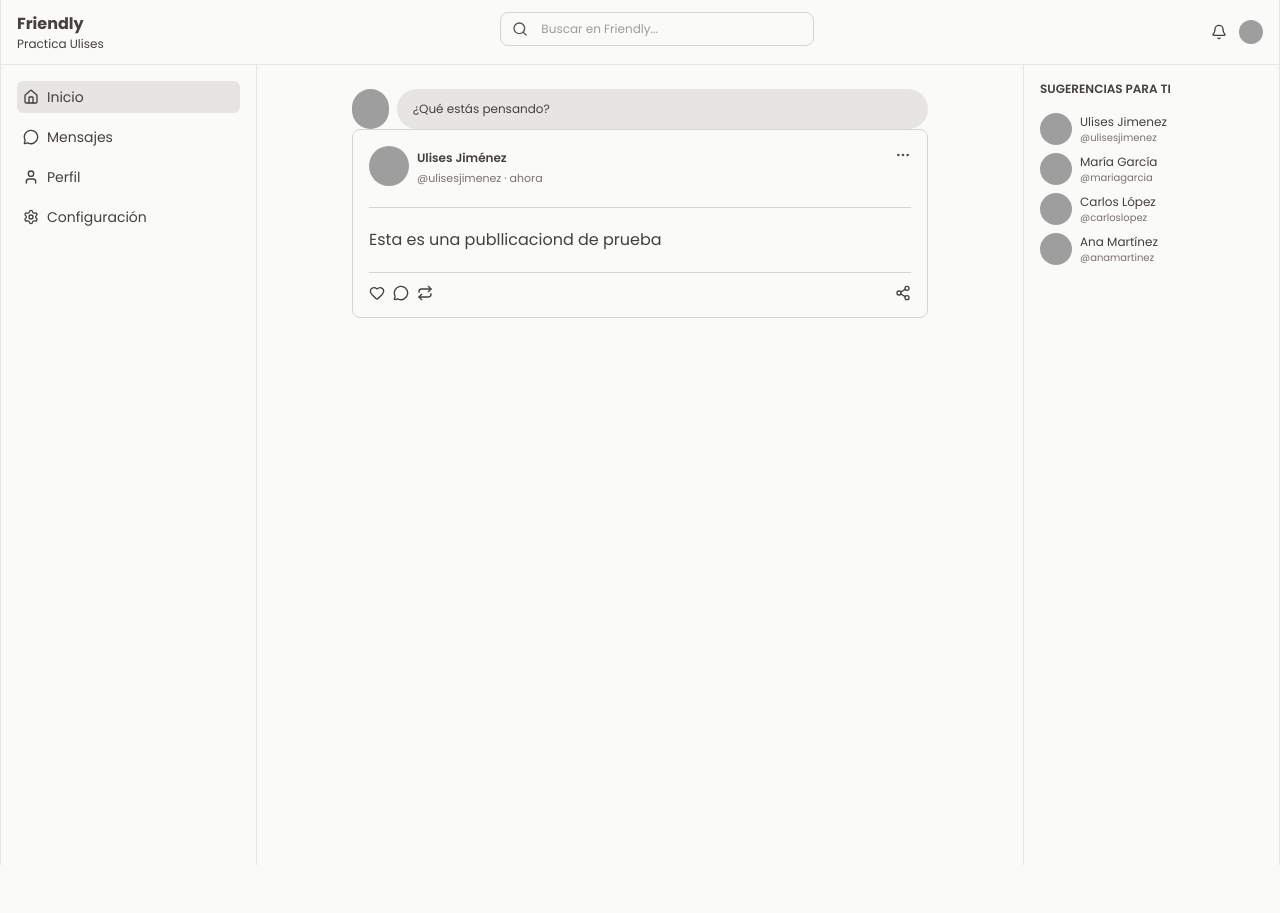
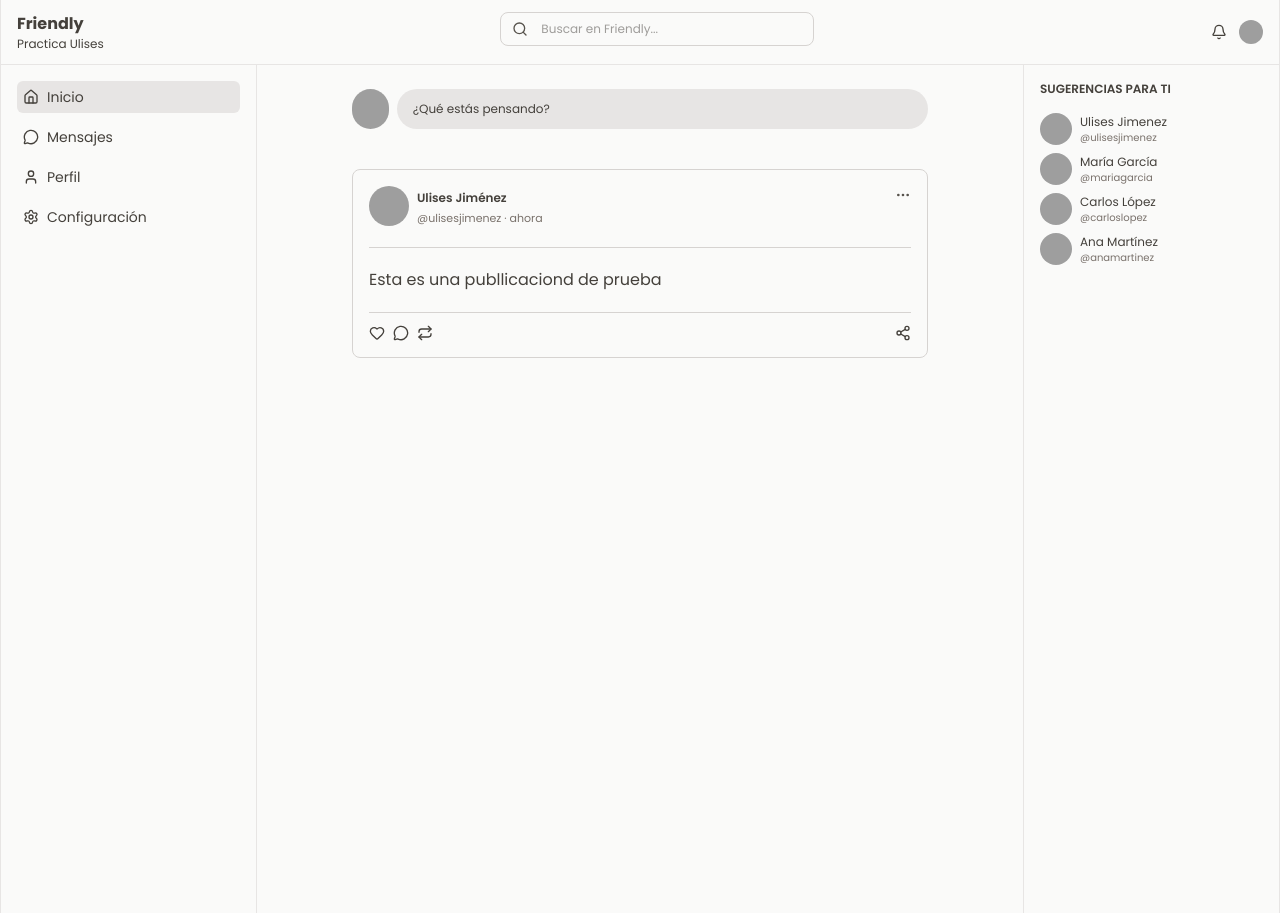
Before and after one commit to alexzendev/social-network-repository, a React (Vite) app: page / in a window 1280 px wide. Before the commit the page ends 865 px from the top, so only its background shows below. Built offline with nearby package versions, Linux system fonts and the light colour scheme; data requests are answered from the project's data file; grey boxes are pictures that could not be loaded.

Commit message:
feat: agregar un loader al cargar publicaciones y ajustar estilos en la sección de publicaciones

```diff
--- a/src/pages/home.tsx
+++ b/src/pages/home.tsx
@@ -8,6 +8,7 @@ import type { Post } from "../types/post-types";
 import { useEffect, useState } from "react";
 import { useFetchPost } from "../hooks/useFetchPost";
 import { PostCard } from "../components/elements/post-card";
+import { Loader } from "lucide-react";
 
 interface SidebarItem {
   id: number;
@@ -67,9 +68,12 @@ export const Home = () => {
         </aside>
 
         <section className="flex-1 py-6">
-          <div className="max-w-xl mx-auto">
+          <div className="max-w-xl mx-auto min-h-screen">
             {isLoading ? (
-              <p className="text-center mt-4">Cargando publicaciones...</p>
+              <div className="flex flex-col items-center justify-center">
+                <Loader className="animate-spin size-6 text-stone-600" />
+                <p className="text-center mt-4">Cargando publicaciones...</p>
+              </div>
             ) : (
               <div className="relative">
                 <CreatePost fetchPosts={fetchPosts} />
@@ -78,7 +82,7 @@ export const Home = () => {
                     No se encontraron publicaciones.
                   </p>
                 ) : (
-                  <div className="space-y-4">
+                  <div className="space-y-4 mt-10">
                     {filteredPosts.map((post) => {
                       return (
                         <PostCard
```
